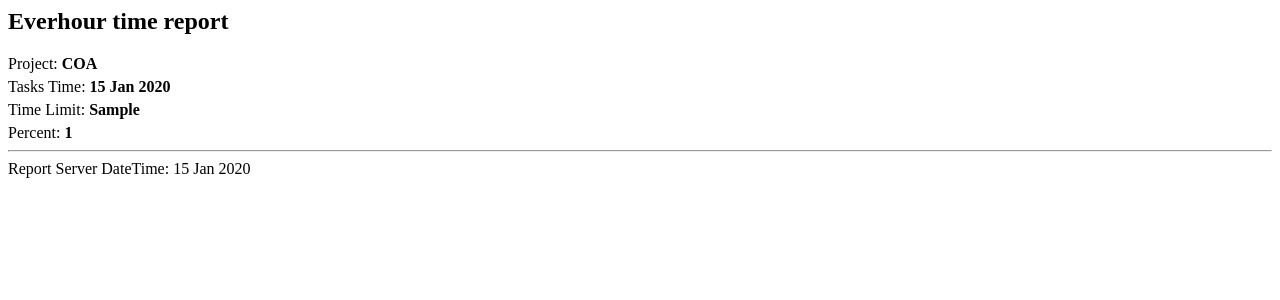
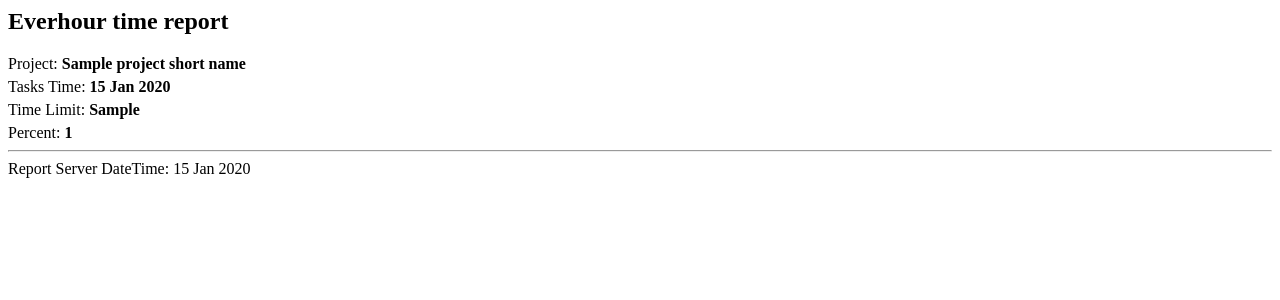
Before and after one commit to AndreyB7/lpds-everhour, a Node server app: template views/email.ejs in a window 1280 px wide. Shown: the top 300 px of the page. Run offline with Node 20, Linux system fonts and the light colour scheme; the template is opened without the code that fills it: most values are stand-ins (such as "Sample title", 1, 10 or a date in 2020).

Commit message:
mailing  fix

```diff
--- a/services/monitoringService.ts
+++ b/services/monitoringService.ts
@@ -36,7 +36,7 @@
   Promise.all(
     Object.keys(monitoringData).map(
       async (projectShortName) => {
-        const html = ejs.render(template, monitoringData[projectShortName])
+        const html = ejs.render(template, {projectShortName, ...monitoringData[projectShortName]})
         sendMail(projectsParams[projectShortName].emailNotify, `Daily ${ projectShortName } Report`, html)
         const projectData = monitoringData[projectShortName]
         await slackMessage(
--- a/views/email.ejs
+++ b/views/email.ejs
@@ -1,5 +1,5 @@
 <h2>Everhour time report</h2>
-<div style="margin-bottom: 5px">Project: <strong>COA</strong></div>
+<div style="margin-bottom: 5px">Project: <strong><%= projectShortName %></strong></div>
 <div style="margin-bottom: 5px">Tasks Time: <strong><%= timeTotal %></strong></div>
 <div style="margin-bottom: 5px">Time Limit: <strong><%= fullLimit %></strong></div>
 <div style="margin-bottom: 5px">Percent: <strong><%= percent %></strong></div>
```
